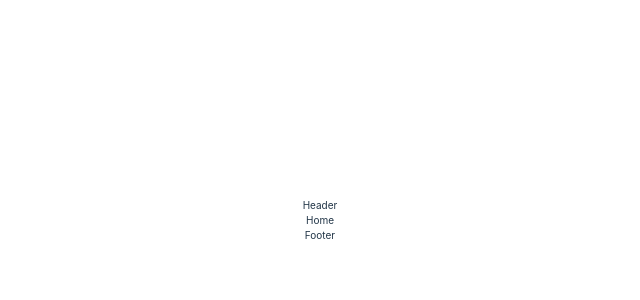
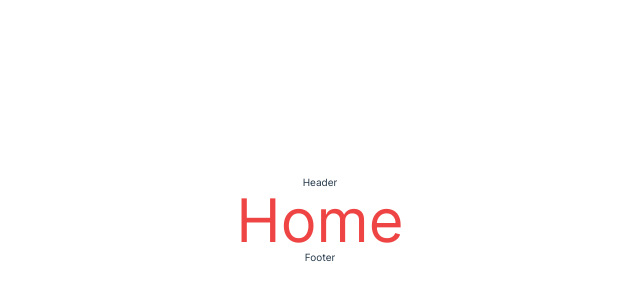
Before and after one commit to nvtleo/Air-BnB, a React (Vite) app: page / in a window 1280 px wide. Shown: the part 180-480 px from the top of the page, without its empty margins (320-960 px from the left). Built offline with nearby package versions, Linux system fonts and the light colour scheme; a web font is replaced by a local one.

Commit message:
cài tailwwind

```diff
--- /dev/null
+++ b/postcss.config.cjs
@@ -0,0 +1,6 @@
+module.exports = {
+    plugins: {
+        tailwindcss: {},
+        autoprefixer: {},
+    }
+}
--- a/src/components/global-style/global-style.css
+++ b/src/components/global-style/global-style.css
@@ -1,3 +1,7 @@
+@tailwind base;
+@tailwind components;
+@tailwind utilities;
+
 @font-face {
     font-family: Inter;
     src: url("./src/assets/font/Inter-Bold.ttf");
--- a/src/pages/home/home.tsx
+++ b/src/pages/home/home.tsx
@@ -2,7 +2,9 @@ import React from 'react'
 
 function Home() {
     return (
-        <div>Home</div>
+        <div>
+            <p className='text-red-500 text-8xl'>Home</p>
+        </div>
     )
 }
 
--- /dev/null
+++ b/tailwind.config.js
@@ -0,0 +1,8 @@
+/** @type {import('tailwindcss').Config} */
+export default {
+  content: ["./src/**/*.{html,js,ts,tsx}"],
+  theme: {
+    extend: {},
+  },
+  plugins: [],
+}
```
